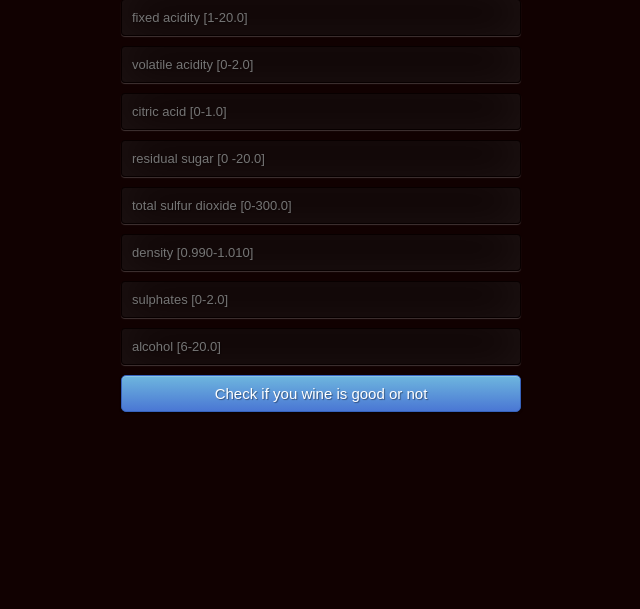
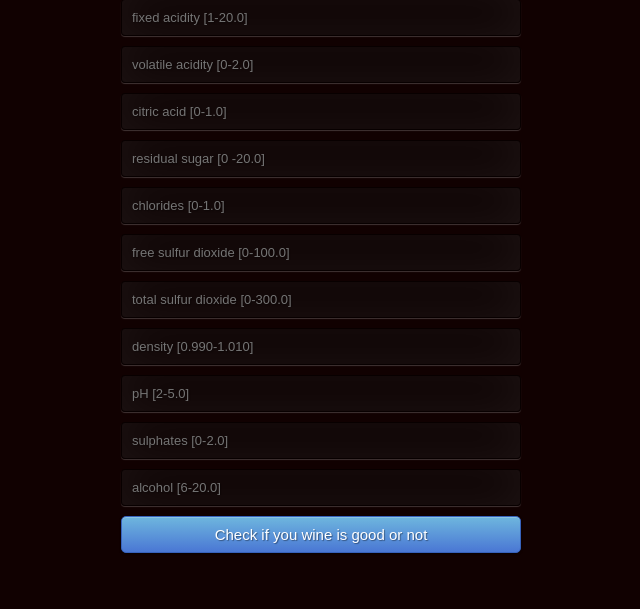
Before and after one commit to infoshareacademy/jdszr4-animalsi, a Flask app: page / in a window 1280 px wide. Shown: the part 345-954 px from the top of the page, without its empty margins (369-1009 px from the left). Before the commit the page ends 757 px from the top, so only its background shows below. Run offline with Flask 2, Linux system fonts and the light colour scheme; parts of the project's set-up code (start-up, migrations or seed data) failed here and were passed over.

Commit message:
app is ready, only left to correct CSS style

```diff
--- a/wino/task_9_app/templates/index.html
+++ b/wino/task_9_app/templates/index.html
@@ -21,10 +21,11 @@
       <input type="text" name="volatile acidity" placeholder="volatile acidity [0-2.0]" required="required" />
       <input type="text" name="citric acid" placeholder="citric acid [0-1.0]" required="required" />
       <input type="text" name="residual sugar" placeholder="residual sugar [0 -20.0]" required="required" />
-
+      <input type="text" name="chlorides'" placeholder="chlorides [0-1.0]" required="required" />
+      <input type="text" name="free sulfur dioxide" placeholder="free sulfur dioxide [0-100.0]" required="required" />
       <input type="text" name="total sulfur dioxide" placeholder="total sulfur dioxide [0-300.0]" required="required" />
       <input type="text" name="density" placeholder="density [0.990-1.010]" required="required" />
-
+      <input type="text" name="pH" placeholder="pH [2-5.0]" required="required" />
       <input type="text" name="sulphates" placeholder="sulphates [0-2.0]" required="required" />
       <input type="text" name="alcohol" placeholder="alcohol [6-20.0]" required="required" />
 
```
